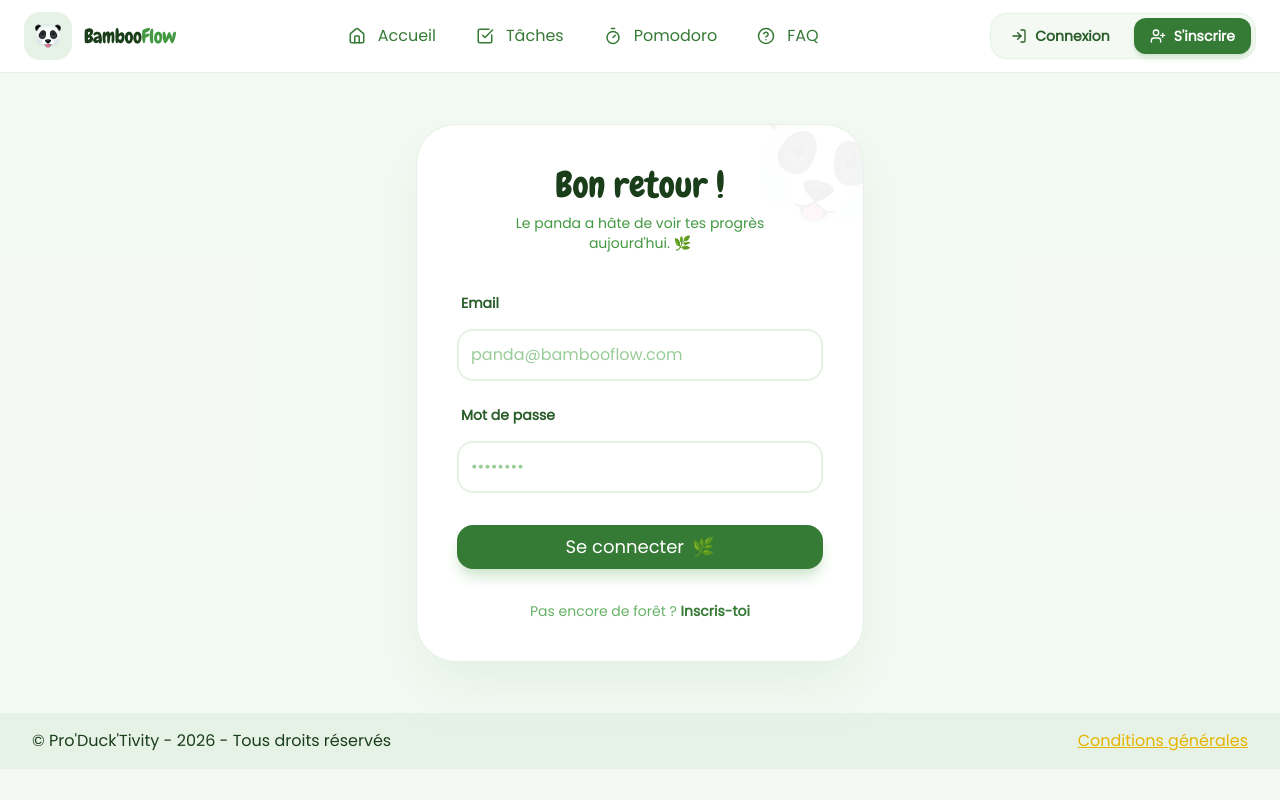
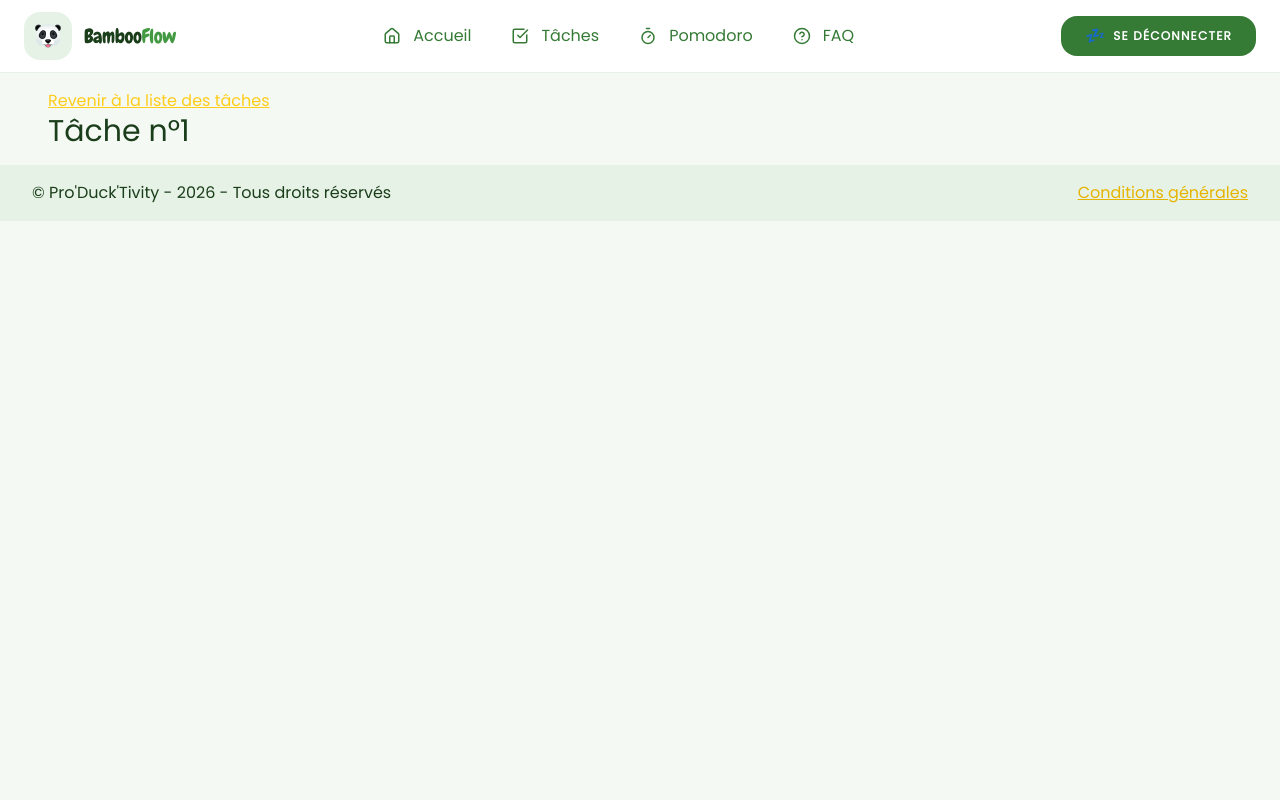
Before and after one commit to nabila-tamajnit/BambooFlow_frontend, a React (Vite) app: page /task/1 in a window 1280 px wide. Before the commit this address led to /auth/login. Built offline with nearby package versions, Linux system fonts and the light colour scheme; sample sign-in values are in the browser's storage.

Commit message:
add localstorage connexion

```diff
--- a/src/atoms/auth.atom.js
+++ b/src/atoms/auth.atom.js
@@ -1,10 +1,13 @@
 import { atom } from 'jotai';
 
-// Atom qui stock le token
-export const tokenAtom = atom(null);
+// On récupère le token stocké (s'il existe) dès l'ouverture du site
+const savedToken = localStorage.getItem('bamboo_token');
 
-// Atom dérivé qui représente l'etat de connection
+// On initialise l'atome avec la valeur sauvegardée au lieu de null
+export const tokenAtom = atom(savedToken);
+
+// Atom dérivé pour l'état de connexion
 export const isConnectAtom = atom((get) => {
     const token = get(tokenAtom);
-    return token !== null;
+    return token !== null && token !== undefined;
 });
--- a/src/features/auth/components/BtnLogout.jsx
+++ b/src/features/auth/components/BtnLogout.jsx
@@ -3,18 +3,22 @@ import { tokenAtom } from '../../../atoms/auth.atom'
 
 export function BtnLogout() {
 
-    // Récupere le setter de l'atom
+    // Récupère le setter de l'atome
     const setToken = useSetAtom(tokenAtom);
 
     // Suppression du token
     const handleLogout = () => {
+        // 1. On vide le localStorage (pour que F5 ne nous reconnecte pas)
+        localStorage.removeItem('bamboo_token');
+
+        // 2. On vide l'atome (pour mettre à jour l'interface immédiatement)
         setToken(null);
     }
 
     return (
-        <button className='btn flex flex-row gap-0.5' onClick={handleLogout}>
+        <button className='btn flex flex-row gap-2 items-center' onClick={handleLogout}>
             <span>💤</span>
-            <span className='whitespace-nowrap hidden lg:block'>Se déconnecter</span>
+            <span className='whitespace-nowrap hidden lg:block uppercase font-bold text-xs tracking-widest'>Se déconnecter</span>
         </button>
     )
 }
--- a/src/services/auth.service.js
+++ b/src/services/auth.service.js
@@ -10,7 +10,9 @@ const authService = {
 
     login: async ({ email, password }) => {
         const response = await axios.post("http://localhost:3000/api/auth/login", { email, password });
-        return response.data.token;
+        const token = response.data.token;
+        localStorage.setItem('bamboo_token', token); // On stocke le token
+        return token;
     }
 
 };
```
Also changed, not shown: 1 other file (tests, documents, lock files or other folders).
